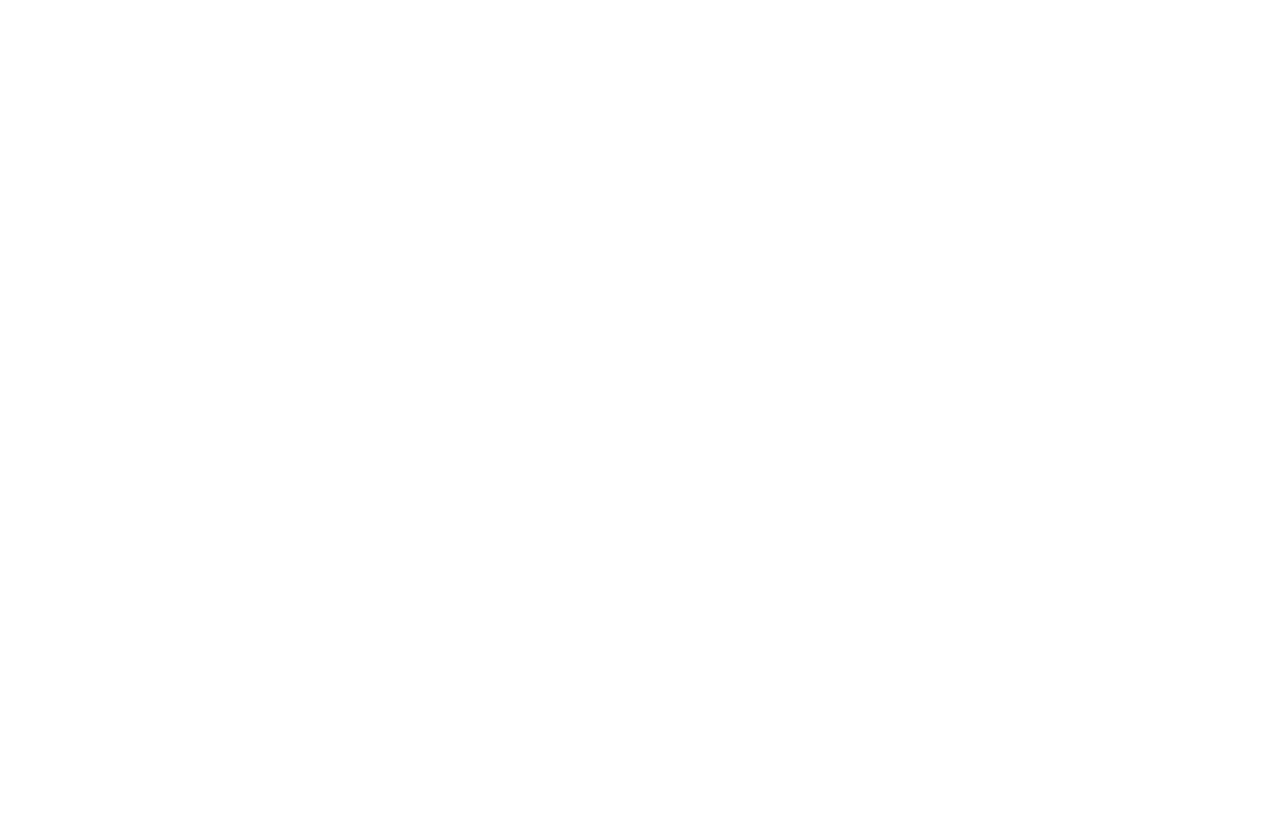
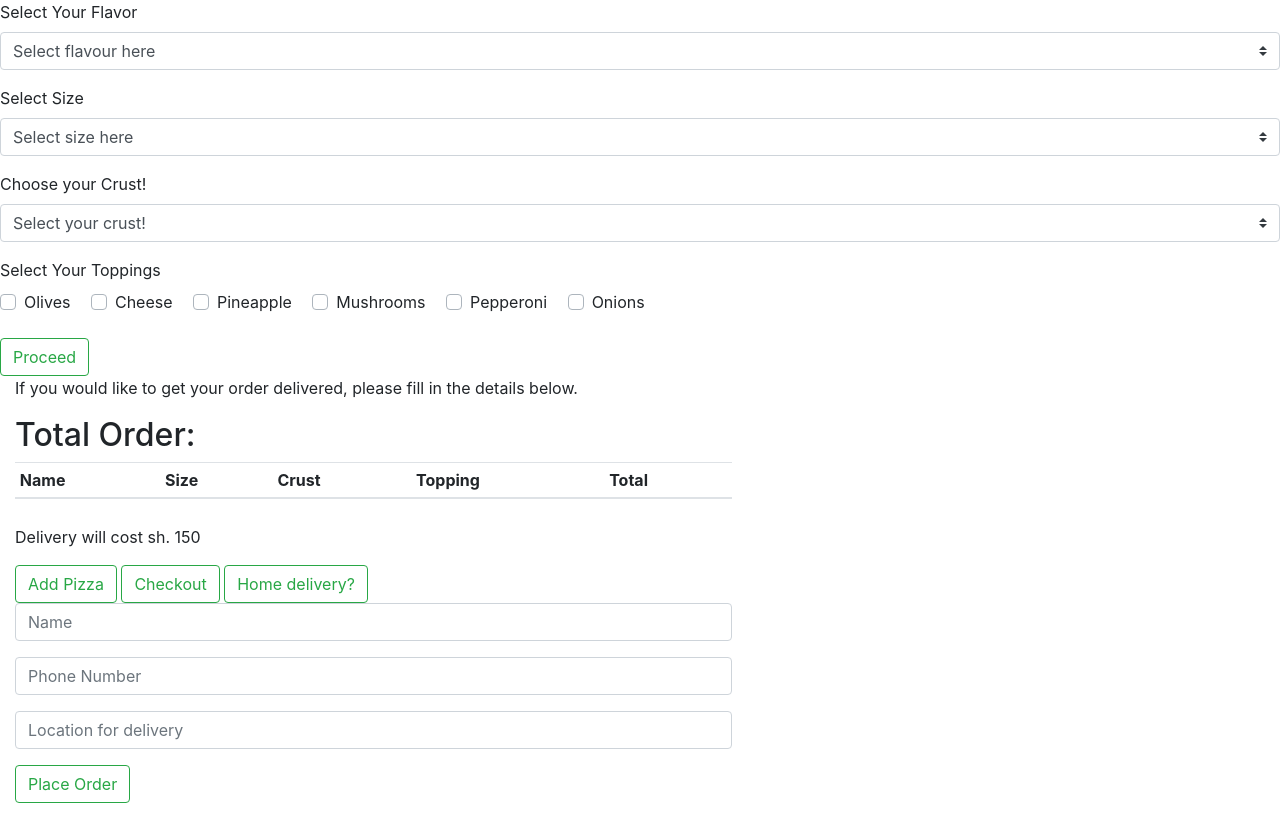
Before and after one commit to NicolletteOchola/PizzaApp, a plain HTML site: page order.html in a window 1280 px wide. Drawn offline with Linux system fonts and the light colour scheme.

Commit message:
Added a form on the order page to get order details from customer

```diff
--- a/order.html
+++ b/order.html
@@ -0,0 +1,130 @@
+<!DOCTYPE html>
+<html lang="en">
+
+<head>
+  <meta charset="UTF-8">
+  <meta name="viewport" content="width=device-width, initial-scale=1.0">
+  <meta http-equiv="X-UA-Compatible" content="ie=edge">
+  <link rel="stylesheet" href="css/bootstrap.min.css">
+  <link href="https://fonts.googleapis.com/css?family=Gloria+Hallelujah|Pacifico|Reenie+Beanie&display=swap" rel="stylesheet">
+  <link rel= "stylesheet" href="https://cdnjs.cloudflare.com/ajax/libs/font-awesome/4.7.0/css/font-awesome.min.css">
+  <script src="js/scripts.js"></script>
+  <script src="js/jquery-3.4.1.min.js"></script>
+  <title>Document</title>
+</head>
+
+<body>
+  <form action="">
+    <label for="select">Select Your Flavor</label>
+    <select class="browser-default custom-select custom-select-md mb-3 name">
+      <option selected value="0">Select flavour here</option>
+      <option value="Pepperoni">Pepperoni</option>
+      <option value="Margherita">Margherita</option>
+      <option value="VegTikka">Veg Tikka</option>
+      <option value="ChickenTikka">Chicken Tikka</option>
+      <option value="Sausage">Sausage</option>
+      <option value="MeatFeast">Meat Feast</option>
+      <option value="BbqBeef">BBQ Beef</option>
+      <option value="Beef">Beef</option>
+      <option value="Hawaiian">Hawaiian</option>
+    </select>
+
+    <label for="select">Select Size</label>
+    <select class="browser-default custom-select custom-select-md mb-3" id="size">
+      <option selected value="0">Select size here</option>
+      <option value="large">Large</option>
+      <option value="medium">Medium</option>
+      <option value="small">Small</option>
+    </select>
+
+    <label for="crust">Choose your Crust!</label>
+    <select class="browser-default custom-select custom-select-md mb-3" id="crust">
+      <option selected value="0">Select your crust!</option>
+      <option value="Crispy">Crispy</option>
+      <option value="Stuffed">Stuffed</option>
+      <option value="GlutenFree">Gluten Free</option>
+    </select>
+    <label for="Toppings">Select Your Toppings</label><br>
+    <div class="custom-control custom-checkbox custom-control-inline">
+      <input type="checkbox" class="custom-control-input" id="Olives" value="Olives" name="toppings">
+      <label class="custom-control-label" for="Olives">Olives</label>
+    </div>
+    <div class="custom-control custom-checkbox custom-control-inline">
+      <input type="checkbox" class="custom-control-input" id="Cheese" value="Cheese" name="toppings">
+      <label class="custom-control-label" for="Bacon">Cheese</label>
+    </div>
+    <div class="custom-control custom-checkbox custom-control-inline">
+      <input type="checkbox" class="custom-control-input" id="Pineapple" value="Pineapple" name="toppings">
+      <label class="custom-control-label" for="Pineapple">Pineapple</label>
+    </div>
+    <div class="custom-control custom-checkbox custom-control-inline">
+        <input type="checkbox" class="custom-control-input" id="Mushrooms" value="Mushrooms" name="toppings">
+        <label class="custom-control-label" for="Mushrooms">Mushrooms</label>
+      </div>
+      <div class="custom-control custom-checkbox custom-control-inline">
+          <input type="checkbox" class="custom-control-input" id="Pepperoni" value="Pepperoni" name="toppings">
+          <label class="custom-control-label" for="Pepperoni">Pepperoni</label>
+        </div>
+        <div class="custom-control custom-checkbox custom-control-inline">
+            <input type="checkbox" class="custom-control-input" id="Onions" value="Onions" name="toppings">
+            <label class="custom-control-label" for="Onions">Onions</label>
+          </div>
+
+    <br><br>
+    <button type="submit" class="btn btn-outline-success proceed">Proceed</button>
+
+  </form>
+  </div>
+  <div class="col-sm-7">
+    <div id="information">
+      <p>If you would like to get your order delivered, please fill in the details below.</p>
+    </div>
+    <div class="choice">
+      <h2>Total Order:</h2>
+      <div id="your-orders">
+        <table class="table table-sm  pizzatable">
+          <thead>
+            <tr>
+              <th scope="col">Name</th>
+              <th scope="col">Size</th>
+              <th scope="col">Crust</th>
+              <th scope="col">Topping</th>
+              <th scope="col">Total</th>
+            </tr>
+          </thead>
+          <tbody id="ordersmade">
+            <tr>
+              <td id="pizzaname"></td>
+              <td id="pizzasize"></td>
+              <td id="pizzacrust"></td>
+              <td id="pizzatopping"></td>
+              <td id="totals"></td>
+            </tr>
+          </tbody>
+        </table>
+        <p id="pizzatotal"></p>
+        <p id="totalbill"></p>
+        <p id="addedprice">Delivery will cost sh. 150</p>
+        <p id="finalmessage"></p>
+      </div>
+      <button class="btn btn-outline-success addPizza">Add Pizza</button>
+      <button class="btn btn-outline-success" id="checkout">Checkout</button>
+      <button class="btn btn-outline-success deliver">Home delivery?</button>
+    </div>
+    <div class="delivery">
+      <form action="">
+        <div class="form-group">
+          <input type="text" id="name" class="form-control mb-3" placeholder="Name">
+          <input type="number" id="phone" class="form-control mb-3" placeholder="Phone Number">
+          <input type="text" id="location" class="form-control mb-3" placeholder="Location for delivery">
+          <button class="btn btn-outline-success" id="final-order">Place Order</button>
+        </div>
+      </form>
+    </div>
+  </div>
+  </div>
+  </div>
+  </div>
+</body>
+
+</html>
```
Also changed, not shown: menu.html (+1 -1 lines).
